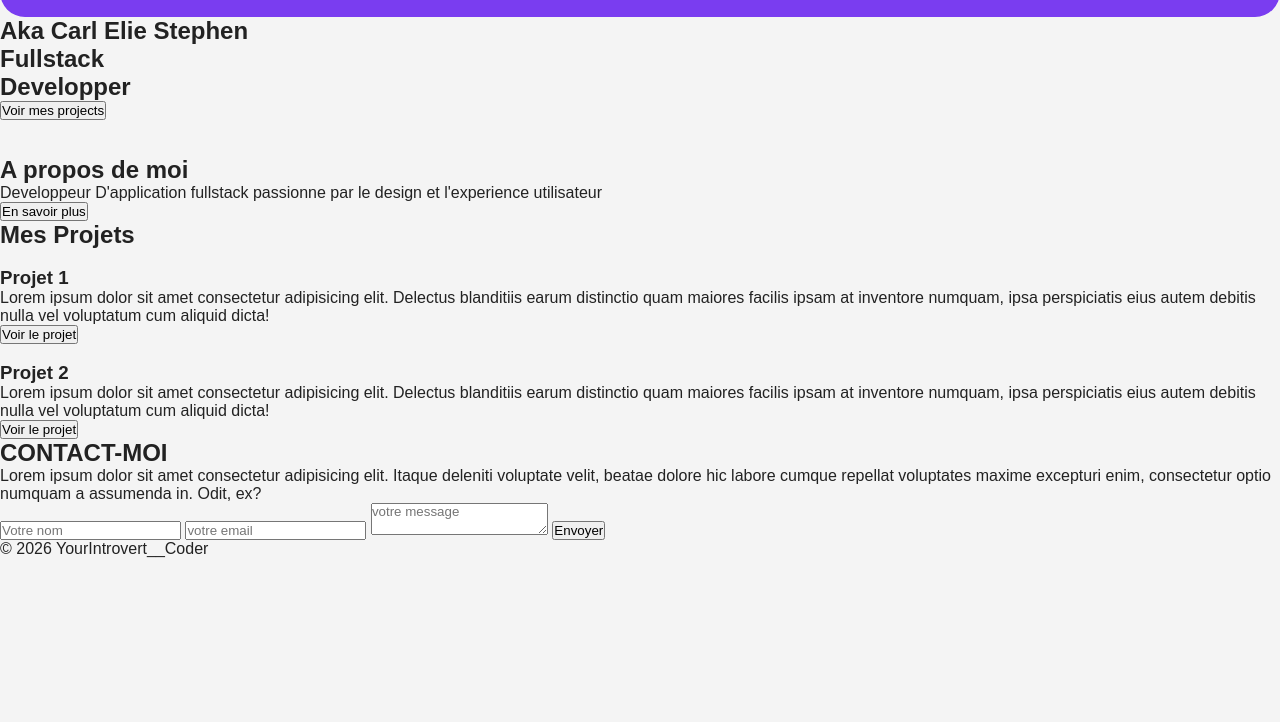
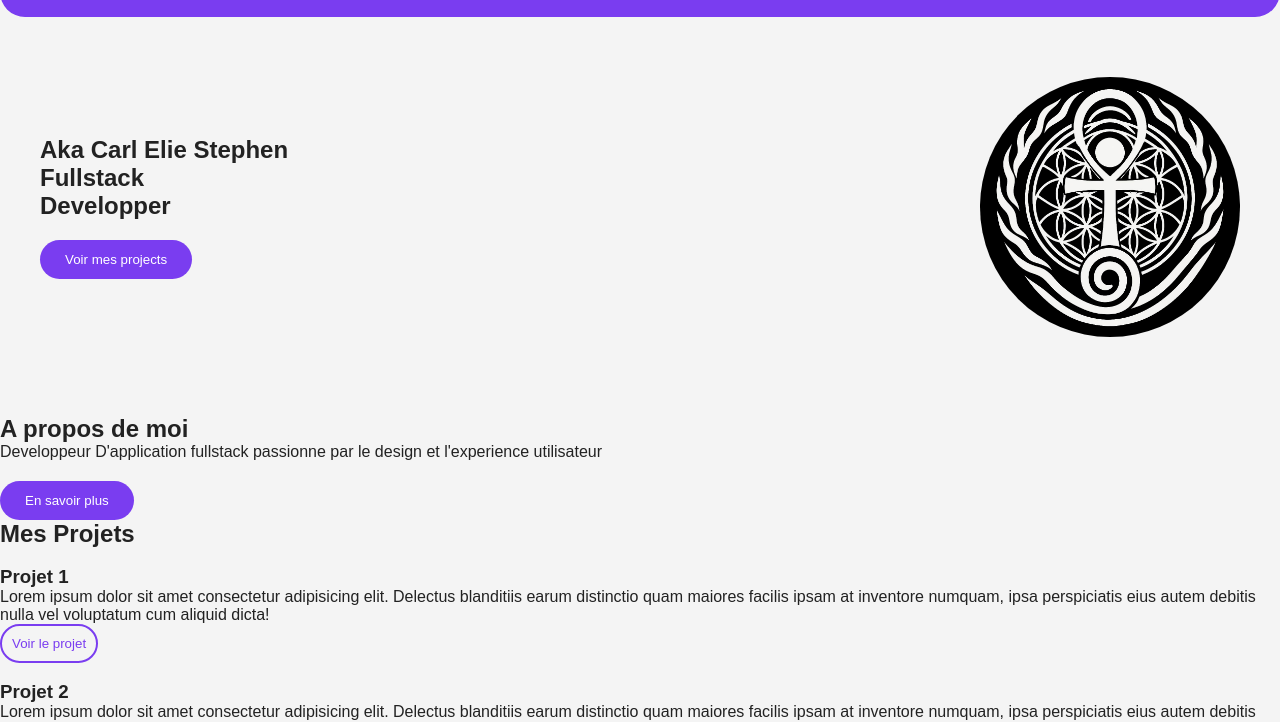
Before and after one commit to Kalel225/Portfolio_1, a plain HTML site: page index.html in a window 1280 px wide. Shown: the part 51-773 px from the top of the page. Drawn offline with Linux system fonts and the light colour scheme.

Commit message:
ajout du style de la section hero

```diff
--- a/assets/css/style.css
+++ b/assets/css/style.css
@@ -47,3 +47,47 @@ nav a::after{
 nav a:hover::after{
     width: 100%;
 }
+
+.hero{
+    display: flex;
+    justify-content: space-between;
+    align-items: center;
+    padding: 60px 40px;
+}
+.hero img{
+    width: 260px;
+    height: 260px;
+    border-radius: 50%;
+    object-fit: cover;
+    transition: .4s;
+}
+.hero img:hover{
+    transform: scale(1.05);
+}
+
+.btn{
+    background: #7a3df0;
+    color: white;
+    border: none;
+    padding: 12px 25px;
+    border-radius: 25px;
+    cursor: pointer;
+    margin-top:20px;
+    transition: .3s;
+}
+.btn:hover{
+    background: #5e2edc;
+    transform: translateY(-3px);
+}
+.btn-outline{
+    background: transparent;
+    border: 2px solid #7a3df0;
+    color: #7a3df0;
+    padding: 10px;
+    border-radius: 25px;
+    transition: .3s;
+}
+.btn-outline:hover{
+    background: #7a3df0;
+    color: white;
+}
--- a/index.html
+++ b/index.html
@@ -28,7 +28,7 @@
                 <h1>Fullstack <br> Developper</h1>
                 <button class="btn" id="scrollProject" >Voir mes projects</button>
             </div>
-            <img src="" alt="">
+            <img src="assets/images/HeroImg.jpg" alt="image de profile">
         </section>
 
         <!-- Partie A propos -->
```
Also changed, not shown: assets/images/HeroImg.jpg (added).
